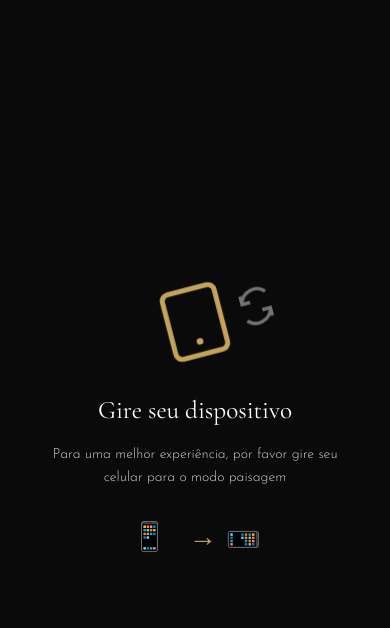
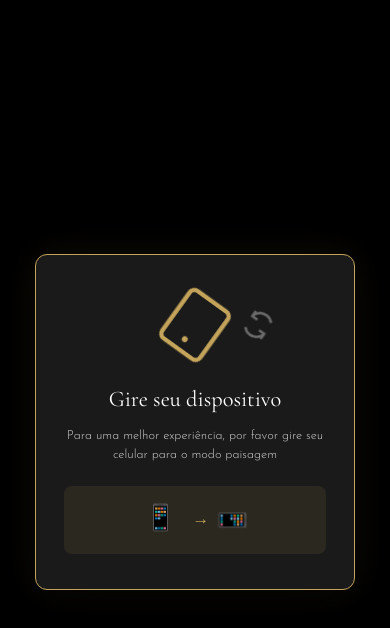
Before and after one commit to cathryn2s/familia-valentine, a plain HTML site: page index.html in a window 390 px wide. Shown: the top 628 px of the page. Drawn offline with nearby package versions, Linux system fonts and the light colour scheme.

Commit message:
Refactor rotate screen overlay styles and animations
Updated styles for rotate screen overlay, including background color, visibility, and animations. Adjusted dimensions and animations for various elements.

```diff
--- a/css/style.css
+++ b/css/style.css
@@ -2285,86 +2285,110 @@ a:focus-visible {
 }
 
 /* ─────────────────────────────────────────
-   ROTATE SCREEN OVERLAY
+   ROTATE SCREEN OVERLAY (POPUP STYLE)
    ───────────────────────────────────────── */
 .rotate-screen-overlay {
-    display: none;
     position: fixed;
     inset: 0;
     z-index: 10000;
-    background: var(--color-black);
+    background: rgba(0, 0, 0, 0.95);
+    display: flex;
     align-items: center;
     justify-content: center;
     text-align: center;
     padding: 2rem;
+    opacity: 0;
+    visibility: hidden;
+    transition: opacity 0.4s ease, visibility 0.4s ease;
+    backdrop-filter: blur(10px);
+}
+
+.rotate-screen-overlay.active {
+    opacity: 1;
+    visibility: visible;
 }
 
 .rotate-content {
     max-width: 320px;
+    background: var(--color-darker);
+    border: 1px solid var(--color-gold);
+    border-radius: 12px;
+    padding: 2.5rem 2rem;
+    box-shadow: 0 20px 60px rgba(0, 0, 0, 0.5), 0 0 40px rgba(196, 163, 90, 0.1);
+    animation: popupBounce 0.5s ease-out;
+}
+
+@keyframes popupBounce {
+    0% { transform: scale(0.8); opacity: 0; }
+    50% { transform: scale(1.02); }
+    100% { transform: scale(1); opacity: 1; }
 }
 
 .rotate-icon {
     position: relative;
-    width: 80px;
-    height: 80px;
-    margin: 0 auto 2rem;
+    width: 70px;
+    height: 70px;
+    margin: 0 auto 1.5rem;
     color: var(--color-gold);
-    animation: rotatePhone 2s ease-in-out infinite;
 }
 
 .rotate-icon svg {
     width: 100%;
     height: 100%;
+    animation: phoneRotate 2s ease-in-out infinite;
+}
+
+@keyframes phoneRotate {
+    0%, 100% { transform: rotate(0deg); }
+    50% { transform: rotate(90deg); }
 }
 
 .rotate-arrow {
     position: absolute;
     top: 50%;
-    left: 100%;
+    left: calc(100% + 10px);
     transform: translateY(-50%);
-    width: 40px;
-    height: 40px;
+    width: 30px;
+    height: 30px;
     color: var(--color-gray);
     animation: arrowPulse 1.5s ease-in-out infinite;
 }
 
-@keyframes rotatePhone {
-    0%, 100% { transform: rotate(0deg); }
-    25% { transform: rotate(-15deg); }
-    75% { transform: rotate(15deg); }
-}
-
 @keyframes arrowPulse {
-    0%, 100% { opacity: 0.5; transform: translateY(-50%) translateX(0); }
+    0%, 100% { opacity: 0.3; transform: translateY(-50%) translateX(0); }
     50% { opacity: 1; transform: translateY(-50%) translateX(5px); }
 }
 
 .rotate-title {
     font-family: var(--font-display);
-    font-size: 1.8rem;
+    font-size: 1.6rem;
     font-weight: 400;
     color: var(--color-white);
-    margin-bottom: 1rem;
+    margin-bottom: 0.75rem;
 }
 
 .rotate-text {
-    font-size: 1rem;
+    font-size: 0.9rem;
     font-weight: 300;
     color: var(--color-gray-light);
-    line-height: 1.6;
-    margin-bottom: 2rem;
+    line-height: 1.5;
+    margin-bottom: 1.5rem;
 }
 
 .rotate-hint {
     display: flex;
     align-items: center;
     justify-content: center;
-    gap: 1rem;
-    font-size: 2rem;
+    gap: 0.75rem;
+    font-size: 1.8rem;
+    padding: 1rem;
+    background: rgba(196, 163, 90, 0.1);
+    border-radius: 8px;
 }
 
 .hint-icon {
     display: inline-block;
+    transition: transform 0.3s ease;
 }
 
 .hint-icon.rotated {
@@ -2373,28 +2397,25 @@ a:focus-visible {
 
 .hint-arrow {
     color: var(--color-gold);
+    font-size: 1.2rem;
     animation: arrowBounce 1s ease-in-out infinite;
 }
 
 @keyframes arrowBounce {
     0%, 100% { transform: translateX(0); }
-    50% { transform: translateX(8px); }
-}
-
-/* Show overlay only on mobile portrait */
-@media (max-width: 900px) and (orientation: portrait) {
-    .rotate-screen-overlay {
-        display: flex;
-    }
-
-    body {
-        overflow: hidden;
-    }
-}
-
-/* Hide on landscape and desktop */
-@media (orientation: landscape), (min-width: 901px) {
+    50% { transform: translateX(6px); }
+}
+
+/* Rotate overlay é controlado pelo JavaScript */
+@media (min-width: 901px) {
     .rotate-screen-overlay {
         display: none !important;
     }
 }
+
+@media (orientation: landscape) {
+    .rotate-screen-overlay.active {
+        opacity: 0;
+        visibility: hidden;
+    }
+}
```
